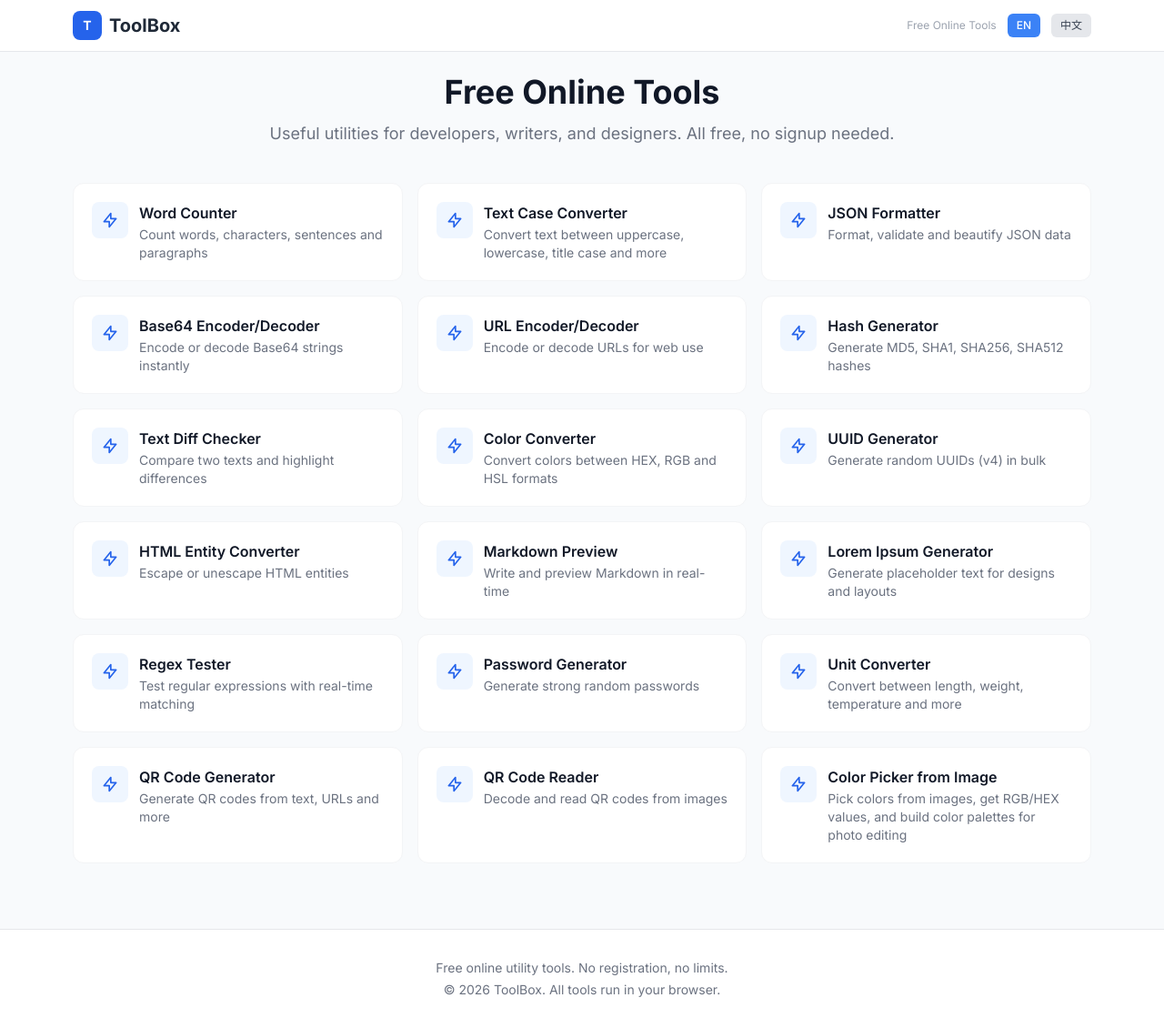
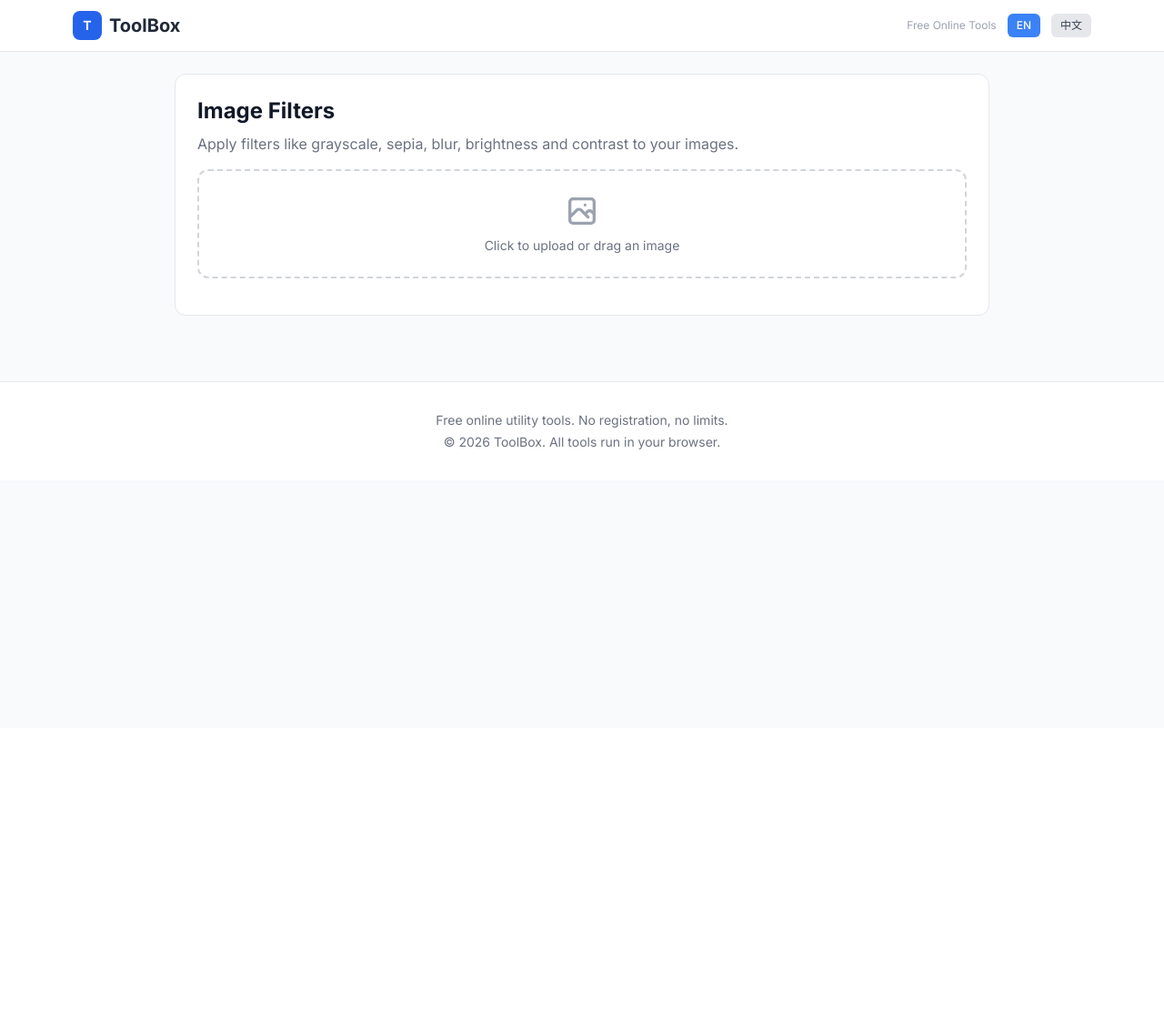
Before and after one commit to AltairIc/online-toolbox, a Flask app: page /tool/image-filters in a window 1280 px wide. Shown: the whole page at 91% size. After the commit the page ends 494 px from the top, so only its background shows below. Run offline with Flask 3, Linux system fonts and the light colour scheme; some libraries are stand-ins or nearby versions.

Commit message:
Add 4 image tools + auto palette extraction, all bilingual

```diff
--- a/app/routes.py
+++ b/app/routes.py
@@ -21,7 +21,11 @@ TOOLS = [
     {"id": "unit-converter", "name": "Unit Converter", "desc": "Convert between length, weight, temperature and more", "icon": "ruler"},
     {'id': 'qr-generator', 'name': 'QR Code Generator', 'desc': 'Generate QR codes from text, URLs and more', 'icon': 'qr-code'},
     {'id': 'qr-reader', 'name': 'QR Code Reader', 'desc': 'Decode and read QR codes from images', 'icon': 'camera'},
-    {"id": "color-picker", "name": "Color Picker from Image", "desc": "Pick colors from images, get RGB/HEX values, and build color palettes for photo editing", "icon": "droplet"}]
+    {"id": "color-picker", "name": "Color Picker from Image", "desc": "Pick colors from images, get RGB/HEX values, and build color palettes for photo editing", "icon": "droplet"},
+    {"id": "image-filters", "name": "Image Filters", "desc": "Apply filters like grayscale, sepia, blur, brightness and contrast to images", "icon": "image"},
+    {"id": "image-crop", "name": "Image Crop", "desc": "Crop images with custom or preset aspect ratios", "icon": "crop"},
+    {"id": "image-compare", "name": "Image Compare", "desc": "Compare two images side by side with a draggable slider", "icon": "git-compare"},
+    {"id": "image-resize", "name": "Image Resize", "desc": "Resize images and convert between PNG, JPG and WEBP formats", "icon": "maximize"}]
 
 @main.route("/")
 def index():
--- a/app/templates/base.html
+++ b/app/templates/base.html
@@ -83,8 +83,8 @@ function setLang(lang) {
 }
 
 function translateToolCards(lang) {
-    var names = {'Word Counter':'字数统计','Text Case Converter':'文本大小写转换','JSON Formatter':'JSON 格式化','Base64 Encoder/Decoder':'Base64 编解码','URL Encoder/Decoder':'URL 编解码','Hash Generator':'哈希生成器','Text Diff Checker':'文本对比','Color Converter':'颜色转换','UUID Generator':'UUID 生成器','HTML Entity Converter':'HTML 实体转换','Markdown Preview':'Markdown 预览','Lorem Ipsum Generator':'Lorem Ipsum 生成器','Regex Tester':'正则表达式测试','Password Generator':'密码生成器','Unit Converter':'单位转换','QR Code Generator':'二维码生成','QR Code Reader':'二维码识别','Color Picker from Image':'图片取色器'};
-    var descs = {'Word Counter':'统计字数、字符数、句子和段落','Text Case Converter':'在大小写、标题格式等之间自由转换','JSON Formatter':'格式化、验证和美化 JSON 数据','Base64 Encoder/Decoder':'快速进行 Base64 编码和解码','URL Encoder/Decoder':'对 URL 进行编码或解码','Hash Generator':'生成 MD5、SHA1、SHA256、SHA512 哈希值','Text Diff Checker':'对比两段文本并高亮差异','Color Converter':'在 HEX、RGB 等颜色格式之间转换','UUID Generator':'批量生成随机 UUID（v4）','HTML Entity Converter':'对 HTML 实体进行转义或反转义','Markdown Preview':'实时编辑和预览 Markdown','Lorem Ipsum Generator':'生成用于排版的占位文本','Regex Tester':'实时测试正则表达式匹配结果','Password Generator':'生成高强度随机密码','Unit Converter':'在长度、重量、温度等单位之间转换','QR Code Generator':'从文本和链接生成二维码图片','QR Code Reader':'上传图片识别二维码内容','Color Picker from Image':'从图片取色，获取RGB/HEX值，辅助修图仿色'};
+    var names = {'Word Counter':'字数统计','Text Case Converter':'文本大小写转换','JSON Formatter':'JSON 格式化','Base64 Encoder/Decoder':'Base64 编解码','URL Encoder/Decoder':'URL 编解码','Hash Generator':'哈希生成器','Text Diff Checker':'文本对比','Color Converter':'颜色转换','UUID Generator':'UUID 生成器','HTML Entity Converter':'HTML 实体转换','Markdown Preview':'Markdown 预览','Lorem Ipsum Generator':'Lorem Ipsum 生成器','Regex Tester':'正则表达式测试','Password Generator':'密码生成器','Unit Converter':'单位转换','QR Code Generator':'二维码生成','QR Code Reader':'二维码识别','Color Picker from Image':'图片取色器','Image Filters':'图片滤镜','Image Crop':'图片裁剪','Image Compare':'图片对比','Image Resize':'图片缩放'};
+    var descs = {'Word Counter':'统计字数、字符数、句子和段落','Text Case Converter':'在大小写、标题格式等之间自由转换','JSON Formatter':'格式化、验证和美化 JSON 数据','Base64 Encoder/Decoder':'快速进行 Base64 编码和解码','URL Encoder/Decoder':'对 URL 进行编码或解码','Hash Generator':'生成 MD5、SHA1、SHA256、SHA512 哈希值','Text Diff Checker':'对比两段文本并高亮差异','Color Converter':'在 HEX、RGB 等颜色格式之间转换','UUID Generator':'批量生成随机 UUID（v4）','HTML Entity Converter':'对 HTML 实体进行转义或反转义','Markdown Preview':'实时编辑和预览 Markdown','Lorem Ipsum Generator':'生成用于排版的占位文本','Regex Tester':'实时测试正则表达式匹配结果','Password Generator':'生成高强度随机密码','Unit Converter':'在长度、重量、温度等单位之间转换','QR Code Generator':'从文本和链接生成二维码图片','QR Code Reader':'上传图片识别二维码内容','Color Picker from Image':'从图片取色，获取RGB/HEX值，辅助修图仿色','Image Filters':'对图片应用灰度、棕褐、模糊等滤镜','Image Crop':'按预设比例裁剪图片','Image Compare':'并排对比两张图片，拖拽滑块查看差异','Image Resize':'调整图片尺寸，在PNG、JPG、WEBP格式间转换'};
     document.querySelectorAll('.tool-card h3').forEach(function(h3) {
         var en = h3.getAttribute('data-en') || h3.textContent;
         if (!h3.getAttribute('data-en')) h3.setAttribute('data-en', en);
--- /dev/null
+++ b/app/templates/tools/image-filters.html
@@ -0,0 +1,91 @@
+{% extends "base.html" %}
+{% block title %}Image Filters - Apply Filters to Images Online{% endblock %}
+{% block meta_desc %}Apply grayscale, sepia, blur, brightness, contrast and more filters to your images online for free.{% endblock %}
+{% block content %}
+<div class="max-w-4xl mx-auto">
+    <div class="bg-white rounded-xl border border-gray-200 p-6">
+        <h1 class="text-2xl font-bold text-gray-900 mb-2"><span class="lang-en">Image Filters</span><span class="lang-zh" style="display:none">图片滤镜</span></h1>
+        <p class="text-gray-500 mb-4"><span class="lang-en">Apply filters like grayscale, sepia, blur, brightness and contrast to your images.</span><span class="lang-zh" style="display:none">对图片应用灰度、棕褐、模糊、亮度、对比度等滤镜效果。</span></p>
+
+        <div class="border-2 border-dashed border-gray-300 rounded-xl p-6 text-center mb-4" id="dropZone">
+            <svg class="w-10 h-10 mx-auto text-gray-400 mb-2" fill="none" stroke="currentColor" viewBox="0 0 24 24"><path stroke-linecap="round" stroke-linejoin="round" stroke-width="2" d="M4 16l4.586-4.586a2 2 0 012.828 0L16 16m-2-2l1.586-1.586a2 2 0 012.828 0L20 14m-6-6h.01M6 20h12a2 2 0 002-2V6a2 2 0 00-2-2H6a2 2 0 00-2 2v12a2 2 0 002 2z"/></svg>
+            <p class="text-gray-500 text-sm"><span class="lang-en">Click to upload or drag an image</span><span class="lang-zh" style="display:none">点击上传或拖拽图片</span></p>
+            <input type="file" id="fileInput" accept="image/*" class="hidden">
+        </div>
+
+        <div id="editor" class="hidden">
+            <div class="grid grid-cols-1 lg:grid-cols-3 gap-4">
+                <div class="lg:col-span-2 bg-gray-100 rounded-lg overflow-hidden">
+                    <canvas id="canvas" class="w-full"></canvas>
+                </div>
+                <div class="space-y-3">
+                    <div class="grid grid-cols-2 gap-2">
+                        <button onclick="applyFilter('grayscale')" class="px-3 py-2 bg-gray-100 rounded-lg text-sm hover:bg-blue-100 hover:text-blue-700 transition">Grayscale</button>
+                        <button onclick="applyFilter('sepia')" class="px-3 py-2 bg-gray-100 rounded-lg text-sm hover:bg-blue-100 hover:text-blue-700 transition">Sepia</button>
+                        <button onclick="applyFilter('invert')" class="px-3 py-2 bg-gray-100 rounded-lg text-sm hover:bg-blue-100 hover:text-blue-700 transition">Invert</button>
+                        <button onclick="resetImage()" class="px-3 py-2 bg-red-50 rounded-lg text-sm hover:bg-red-100 hover:text-red-700 transition"><span class="lang-en">Reset</span><span class="lang-zh" style="display:none">重置</span></button>
+                    </div>
+                    <div class="space-y-2">
+                        <div><label class="text-xs text-gray-500"><span class="lang-en">Brightness</span><span class="lang-zh" style="display:none">亮度</span>: <span id="brightVal">0</span></label><input type="range" min="-100" max="100" value="0" oninput="adjustBrightness(this.value)" class="w-full"></div>
+                        <div><label class="text-xs text-gray-500"><span class="lang-en">Contrast</span><span class="lang-zh" style="display:none">对比度</span>: <span id="contrastVal">0</span></label><input type="range" min="-100" max="100" value="0" oninput="adjustContrast(this.value)" class="w-full"></div>
+                        <div><label class="text-xs text-gray-500"><span class="lang-en">Saturate</span><span class="lang-zh" style="display:none">饱和度</span>: <span id="saturateVal">0</span></label><input type="range" min="-100" max="100" value="0" oninput="adjustSaturate(this.value)" class="w-full"></div>
+                        <div><label class="text-xs text-gray-500"><span class="lang-en">Blur</span><span class="lang-zh" style="display:none">模糊</span>: <span id="blurVal">0</span></label><input type="range" min="0" max="10" value="0" step="0.5" oninput="adjustBlur(this.value)" class="w-full"></div>
+                    </div>
+                    <button onclick="downloadImage()" class="w-full px-4 py-2 bg-blue-600 text-white rounded-lg text-sm font-medium hover:bg-blue-700"><span class="lang-en">Download</span><span class="lang-zh" style="display:none">下载</span></button>
+                </div>
+            </div>
+        </div>
+    </div>
+</div>
+
+<script>
+var canvas = document.getElementById("canvas");
+var ctx = canvas.getContext("2d");
+var originalData = null;
+
+var dropZone = document.getElementById("dropZone");
+var fileInput = document.getElementById("fileInput");
+dropZone.onclick = function() { fileInput.click(); };
+dropZone.ondragover = function(e) { e.preventDefault(); this.style.borderColor = "#3b82f6"; };
+dropZone.ondragleave = function() { this.style.borderColor = ""; };
+dropZone.ondrop = function(e) { e.preventDefault(); this.style.borderColor = ""; if(e.dataTransfer.files.length) loadFile(e.dataTransfer.files[0]); };
+fileInput.onchange = function(e) { if(e.target.files.length) loadFile(e.target.files[0]); };
+
+function loadFile(file) {
+    var reader = new FileReader();
+    reader.onload = function(e) {
+        var img = new Image();
+        img.onload = function() {
+            canvas.width = Math.min(img.width, 700);
+            canvas.height = Math.min(img.height, 500);
+            ctx.drawImage(img, 0, 0, canvas.width, canvas.height);
+            originalData = ctx.getImageData(0, 0, canvas.width, canvas.height);
+            document.getElementById("editor").classList.remove("hidden");
+            dropZone.classList.add("hidden");
+        };
+        img.src = e.target.result;
+    };
+    reader.readAsDataURL(file);
+}
+
+function applyFilter(type) {
+    var imageData = ctx.getImageData(0, 0, canvas.width, canvas.height);
+    var d = imageData.data;
+    if (type === "grayscale") { for (var i = 0; i < d.length; i += 4) { var g = d[i]*0.3 + d[i+1]*0.59 + d[i+2]*0.11; d[i] = d[i+1] = d[i+2] = g; } }
+    else if (type === "sepia") { for (var i = 0; i < d.length; i += 4) { var r=d[i], g=d[i+1], b=d[i+2]; d[i]=Math.min(255,r*0.393+g*0.769+b*0.189); d[i+1]=Math.min(255,r*0.349+g*0.686+b*0.168); d[i+2]=Math.min(255,r*0.272+g*0.534+b*0.131); } }
+    else if (type === "invert") { for (var i = 0; i < d.length; i += 4) { d[i]=255-d[i]; d[i+1]=255-d[i+1]; d[i+2]=255-d[i+2]; } }
+    ctx.putImageData(imageData, 0, 0);
+}
+
+function resetImage() { if(originalData) { ctx.putImageData(originalData, 0, 0); document.getElementById("brightVal").textContent="0"; document.getElementById("contrastVal").textContent="0"; document.getElementById("saturateVal").textContent="0"; document.getElementById("blurVal").textContent="0"; document.querySelectorAll("input[type=range]").forEach(function(el) { el.value = el.id === "blurRange" ? 0 : 0; }); } }
+
+function adjustBrightness(v) { document.getElementById("brightVal").textContent=v; applyPixelOp(function(d) { for(var i=0;i<d.length;i+=4){d[i]=Math.max(0,Math.min(255,d[i]+parseInt(v)));d[i+1]=Math.max(0,Math.min(255,d[i+1]+parseInt(v)));d[i+2]=Math.max(0,Math.min(255,d[i+2]+parseInt(v)));} }); }
+function adjustContrast(v) { document.getElementById("contrastVal").textContent=v; var f=(259*(parseInt(v)+255))/(255*(259-parseInt(v))); applyPixelOp(function(d) { for(var i=0;i<d.length;i+=4){ d[i]=Math.max(0,Math.min(255,f*(d[i]-128)+128)); d[i+1]=Math.max(0,Math.min(255,f*(d[i+1]-128)+128)); d[i+2]=Math.max(0,Math.min(255,f*(d[i+2]-128)+128)); } }); }
+function adjustSaturate(v) { document.getElementById("saturateVal").textContent=v; var f=1+parseInt(v)/100; applyPixelOp(function(d) { for(var i=0;i<d.length;i+=4){ var g=0.3*d[i]+0.59*d[i+1]+0.11*d[i+2]; d[i]=Math.max(0,Math.min(255,g+f*(d[i]-g))); d[i+1]=Math.max(0,Math.min(255,g+f*(d[i+1]-g))); d[i+2]=Math.max(0,Math.min(255,g+f*(d[i+2]-g))); } }); }
+function adjustBlur(v) { document.getElementById("blurVal").textContent=v; if(v==0){resetImage();return} var tmp=document.createElement("canvas");tmp.width=canvas.width;tmp.height=canvas.height;tmp.getContext("2d").filter="blur("+v+"px)";tmp.getContext("2d").drawImage(canvas,0,0);ctx.clearRect(0,0,canvas.width,canvas.height);ctx.drawImage(tmp,0,0); }
+
+function applyPixelOp(op) { resetImage(); var d=ctx.getImageData(0,0,canvas.width,canvas.height); op(d.data); ctx.putImageData(d,0,0); }
+
+function downloadImage() { var a=document.createElement("a"); a.href=canvas.toDataURL("image/png"); a.download="filtered.png"; a.click(); }
+</script>
+{% endblock %}
```
Also changed, not shown: app/templates/tools/color-picker.html (+34 -0 lines), app/templates/tools/image-compare.html (added, +35 -0 lines), app/templates/tools/image-crop.html (added, +43 -0 lines), app/templates/tools/image-resize.html (added, +53 -0 lines).
